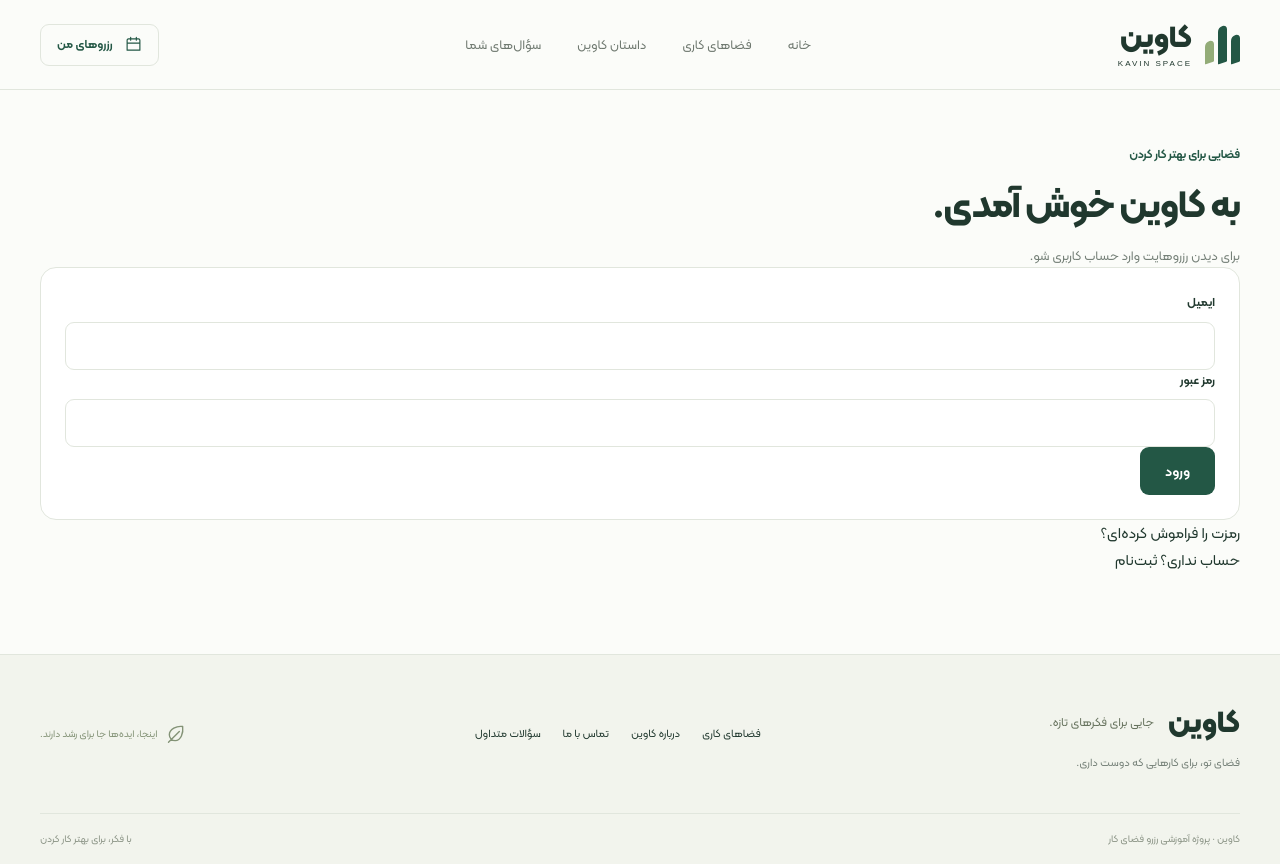
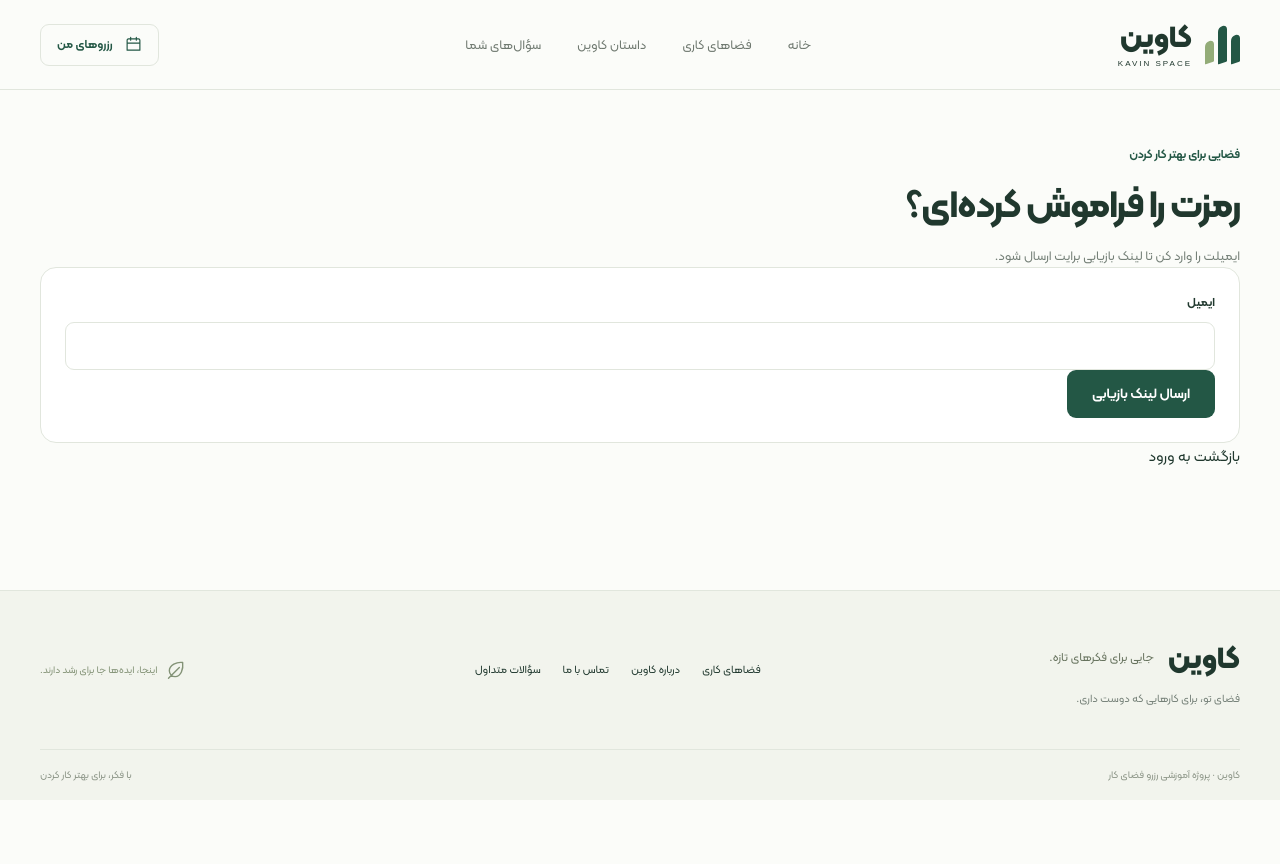
Before and after one commit to Narges-Safavi/Kavin, a Next.js app: page /forgot-password in a window 1280 px wide. After the commit the page ends 800 px from the top, so only its background shows below. Built offline with nearby package versions, Linux system fonts and the light colour scheme.

Commit message:
feat: add forgot password page and form

```diff
--- a/app/forgot-password/page.tsx
+++ b/app/forgot-password/page.tsx
@@ -1,21 +1,18 @@
 import Link from "next/link";
 import Container from "@/components/ui/Container";
 import PageHeader from "@/components/ui/PageHeader";
-import LoginForm from "@/components/LoginForm";
+import ForgotPasswordForm from "@/components/ForgotPasswordForm";
 
-export default function LoginPage() {
+export default function ForgotPasswordPage() {
   return (
     <Container className="content-page">
       <PageHeader
-        title="به کاوین خوش آمدی."
-        description="برای دیدن رزروهایت وارد حساب کاربری شو."
+        title="رمزت را فراموش کرده‌ای؟"
+        description="ایمیلت را وارد کن تا لینک بازیابی برایت ارسال شود."
       />
-      <LoginForm />
+      <ForgotPasswordForm />
       <p>
-        <Link href="/forgot-password">رمزت را فراموش کرده‌ای؟</Link>
-      </p>
-      <p>
-        حساب نداری؟ <Link href="/signup">ثبت‌نام</Link>
+        <Link href="/login">بازگشت به ورود</Link>
       </p>
     </Container>
   );
```
